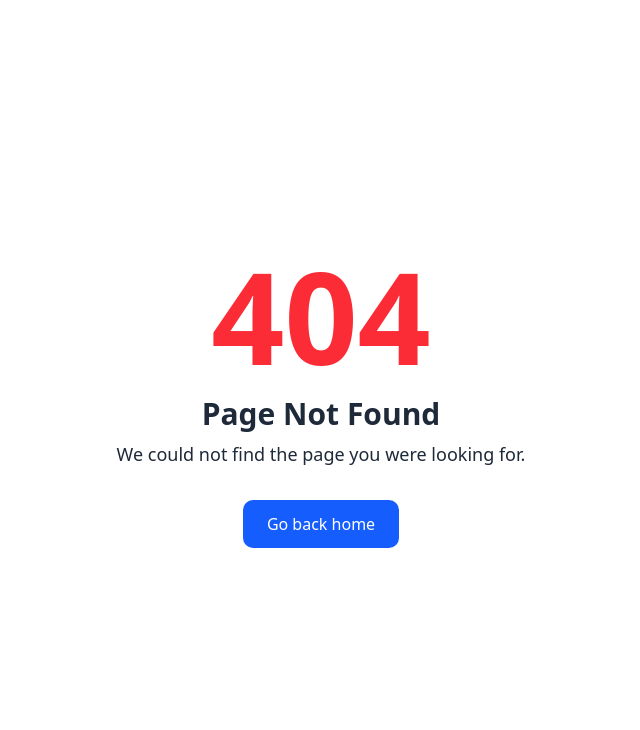
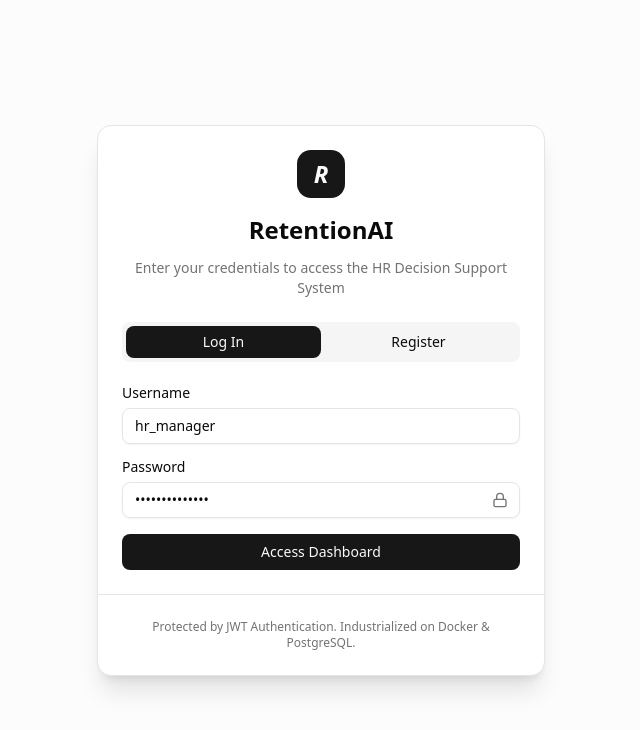
Before and after one commit to codehass/retention-ai-hr-assistant-frontend, a Next.js app: page /login in a window 1280 px wide. Before the commit this address had no page. Shown: the top 730 px of the page, without its empty margins (319-959 px from the left). Built offline with nearby package versions, Linux system fonts and the light colour scheme.

Commit message:
create auth page

```diff
--- /dev/null
+++ b/src/app/(auth)/login/page.tsx
@@ -0,0 +1,8 @@
+import React from "react";
+import AuthForm from "@/src/components/AuthPage";
+
+const LoginPage: React.FC = () => {
+	return <AuthForm />;
+};
+
+export default LoginPage;
--- /dev/null
+++ b/src/app/(auth)/register/page.tsx
@@ -0,0 +1,8 @@
+import React from "react";
+import AuthForm from "@/src/components/AuthPage";
+
+const RegisterPage: React.FC = () => {
+	return <AuthForm />;
+};
+
+export default RegisterPage;
--- /dev/null
+++ b/src/components/AuthPage.tsx
@@ -0,0 +1,115 @@
+"use client";
+
+import React, { useState } from "react";
+import { Button } from "./ui/button";
+import { Input } from "./ui/input";
+import { Label } from "./ui/label";
+import {
+	Card,
+	CardContent,
+	CardDescription,
+	CardFooter,
+	CardHeader,
+	CardTitle,
+} from "./ui/card";
+import { Loader2, Lock } from "lucide-react";
+
+const AuthPage = () => {
+	const [isLogin, setIsLogin] = useState(true);
+	const [username, setUsername] = useState("hr_manager");
+	const [password, setPassword] = useState("securepassword");
+	const [loading, setLoading] = useState(false);
+
+	const handleSubmit = (e: React.FormEvent) => {
+		e.preventDefault();
+		setLoading(true);
+		// Simulate API Call
+	};
+
+	return (
+		<div className="min-h-screen bg-muted/30 flex items-center justify-center p-4">
+			<Card className="w-full max-w-md shadow-xl">
+				<CardHeader className="space-y-1 text-center">
+					<div className="flex justify-center mb-2">
+						<div className="h-12 w-12 rounded-xl bg-primary flex items-center justify-center">
+							<span className="text-primary-foreground font-bold italic text-2xl">
+								R
+							</span>
+						</div>
+					</div>
+					<CardTitle className="text-2xl font-bold">RetentionAI</CardTitle>
+					<CardDescription>
+						Enter your credentials to access the HR Decision Support System
+					</CardDescription>
+				</CardHeader>
+				<CardContent>
+					<div className="flex items-center w-full mb-6 rounded-md bg-muted p-1">
+						<Button
+							variant={isLogin ? "default" : "ghost"}
+							className="flex-1 shadow-none"
+							size="sm"
+							onClick={() => setIsLogin(true)}
+						>
+							Log In
+						</Button>
+						<Button
+							variant={!isLogin ? "default" : "ghost"}
+							className="flex-1 shadow-none"
+							size="sm"
+							onClick={() => setIsLogin(false)}
+						>
+							Register
+						</Button>
+					</div>
+
+					<form onSubmit={handleSubmit} className="space-y-4">
+						<div className="space-y-2">
+							<Label htmlFor="username">Username</Label>
+							<Input
+								id="username"
+								type="text"
+								placeholder="hr_manager"
+								value={username}
+								onChange={(e) => setUsername(e.target.value)}
+								required
+							/>
+						</div>
+						<div className="space-y-2">
+							<Label htmlFor="password">Password</Label>
+							<div className="relative">
+								<Input
+									id="password"
+									type="password"
+									value={password}
+									onChange={(e) => setPassword(e.target.value)}
+									required
+								/>
+								<Lock className="absolute right-3 top-2.5 h-4 w-4 text-muted-foreground" />
+							</div>
+						</div>
+
+						<Button type="submit" className="w-full" disabled={loading}>
+							{loading ? (
+								<>
+									<Loader2 className="mr-2 h-4 w-4 animate-spin" /> Processing
+								</>
+							) : isLogin ? (
+								"Access Dashboard"
+							) : (
+								"Create Account"
+							)}
+						</Button>
+					</form>
+				</CardContent>
+				<CardFooter className="flex flex-col gap-2 border-t pt-4">
+					<p className="text-xs text-center text-muted-foreground">
+						Protected by JWT Authentication. Industrialized on Docker &
+						PostgreSQL.
+					</p>
+				</CardFooter>
+			</Card>
+		</div>
+	);
+};
+
+export default AuthPage;
```
